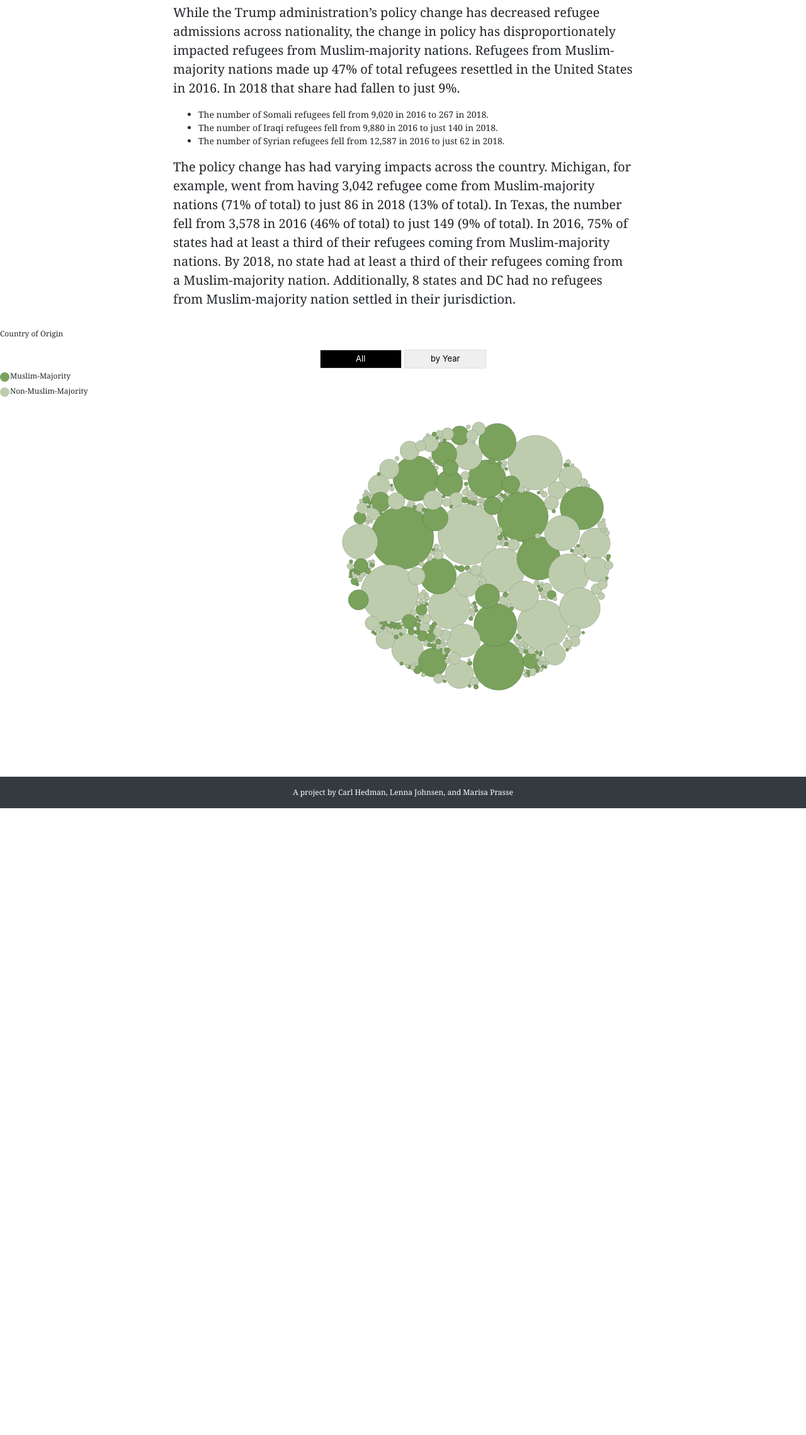
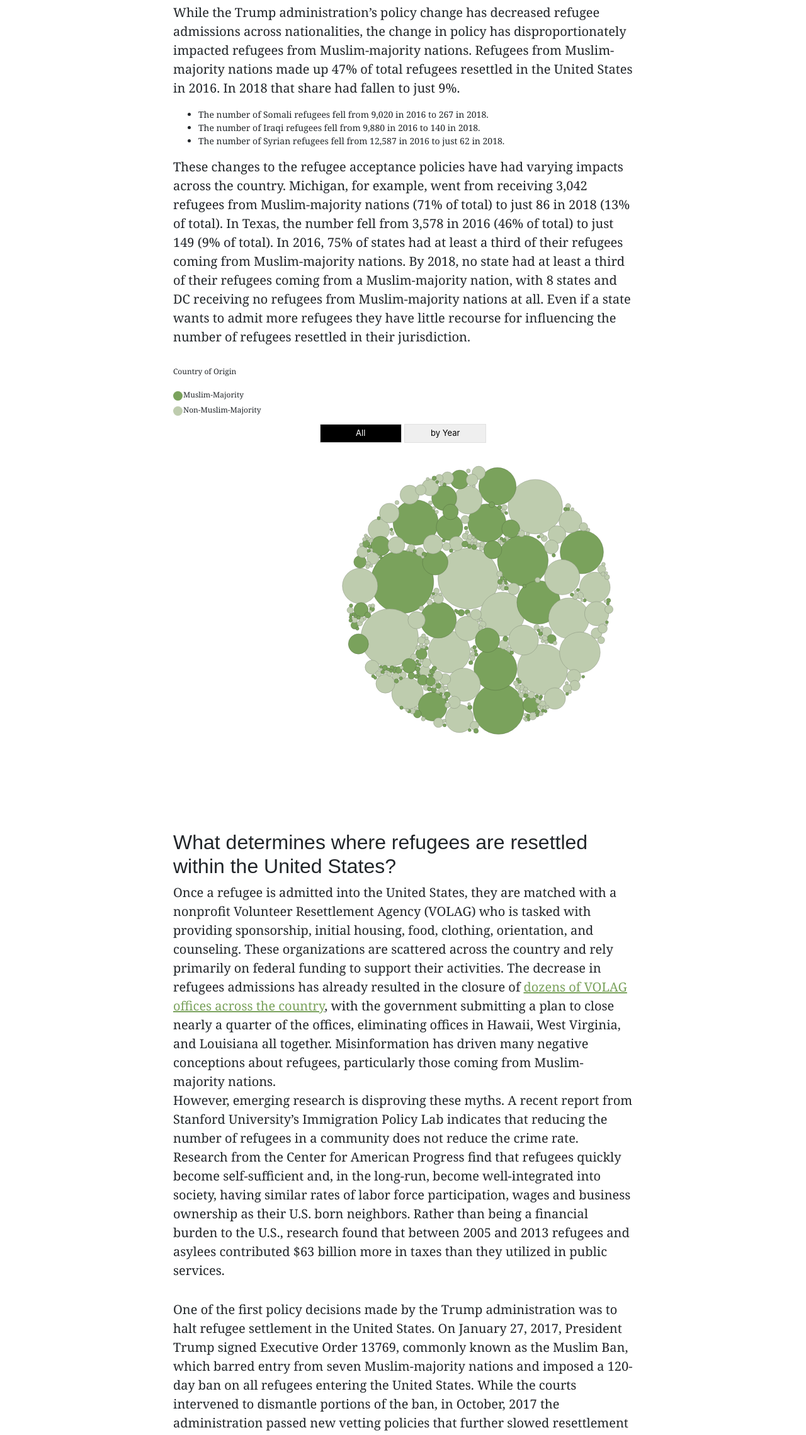
Before and after one commit to mprasse/bigDataClassProject, a website with bundled scripts: page index.html in a window 1280 px wide. Shown: the part 511-2789 px from the top of the page at 63% size. Before the commit the page ends 1794 px from the top, so only its background shows below. Built offline with nearby package versions, Linux system fonts and the light colour scheme.

Commit message:
Update index.html

```diff
--- a/index.html
+++ b/index.html
@@ -54,31 +54,27 @@
       <div class="row">
         <div class="col-lg-8 mx-auto">
           <h2>Countries of Origin</h2>
-          <p class="lead">While the Trump administration’s policy change has decreased refugee admissions across nationality, the change in policy has disproportionately
+          <p class="lead">While the Trump administration’s policy change has decreased refugee admissions across nationalities, the change in policy has disproportionately
             impacted refugees from Muslim-majority nations. Refugees from Muslim-majority nations made up 47% of total refugees resettled in the United States in 2016.
             In 2018 that share had fallen to just 9%.</p>
             <ul>
               <li>The number of Somali refugees fell from 9,020 in 2016 to 267 in 2018.</li>
-              <li>The number of Iraqi refugees fell from 9,880 in 2016 to just 140 in 2018.</li>
-              <li>The number of Syrian refugees fell from 12,587 in 2016 to just 62 in 2018. </li>
+              <li>The number of Iraqi refugees fell from 9,880 in 2016 to 140 in 2018.</li>
+              <li>The number of Syrian refugees fell from 12,587 in 2016 to just 62 in 2018.</li>
             </ul>
-            <p class="lead"> The policy change has had varying impacts across the country. Michigan, for example, went from having 3,042 refugee come from Muslim-majority nations
+            <p class="lead"> These changes to the refugee acceptance policies have had varying impacts across the country. Michigan, for example, went from receiving 3,042 refugees from Muslim-majority nations
               (71% of total) to just 86 in 2018 (13% of total). In Texas, the number fell from 3,578 in 2016 (46% of total) to just 149 (9% of total). In 2016, 75% of states had at
-              least a third of their refugees coming from Muslim-majority nations. By 2018, no state had at least a third of their refugees coming from a Muslim-majority nation.
-              Additionally, 8 states and DC had no refugees from Muslim-majority nation settled in their jurisdiction. </p>
+              least a third of their refugees coming from Muslim-majority nations. By 2018, no state had at least a third of their refugees coming from a Muslim-majority nation, with 8 states and DC receiving no refugees from Muslim-majority nations at all.
+              Even if a state wants to admit more refugees they have little recourse for influencing the number of refugees resettled in their jurisdiction. </p>
         </div>
       </div>
     </div>
   </section>
 
-
-
+   <div class="container">
+      <div class="row">
+        <div class="col-lg-8 mx-auto">
             <p>Country of Origin</p>
-          <div id="toolbar" style="text-align:center;">
-            <button href="#vis" id="all" class="button active">All</button>
-            <button href="#vis" id="year" class="button">by Year</button>
-          </div>
-
             <table>
                 <tr>
                   <th class="green-dot"></th>
@@ -89,6 +85,14 @@
                   <td>Non-Muslim-Majority</td>
                 </tr>
               </table>
+        </div>
+      </div>
+    </div>
+
+          <div id="toolbar" style="text-align:center;">
+            <button href="#vis" id="all" class="button active">All</button>
+            <button href="#vis" id="year" class="button">by Year</button>
+          </div>
 
           <div id="vis"></div>
 
@@ -100,6 +104,51 @@
         </div>
       </div>
     </div> -->
+
+    <section id="state-level">
+      <div class="container">
+        <div class="row">
+          <div class="col-lg-8 mx-auto">
+
+            <h2>What determines where refugees are resettled within the United States?</h2>
+            <p class="lead"> Once a refugee is admitted into the United States, they are matched with a nonprofit Volunteer Resettlement Agency (VOLAG)
+              who is tasked with providing sponsorship, initial housing, food, clothing, orientation, and counseling. These organizations are scattered
+              across the country and rely primarily on federal funding to support their activities. The decrease in refugees admissions has already resulted
+              in the closure of <a href="https://www.reuters.com/article/us-usa-immigration-refugees-exclusive/exclusive-dozens-of-refugee-resettlement-offices-to-close-as-trump-downsizes-program-idUSKCN1FY1EJ">dozens of VOLAG offices across the country</a>,
+              with the government submitting a plan to close nearly a quarter of the offices, eliminating offices in Hawaii, West Virginia, and Louisiana all together.
+              Misinformation has driven many negative conceptions about refugees, particularly those coming from Muslim-majority nations.
+              <br>
+              However, emerging research is disproving these myths. A recent report from Stanford University’s Immigration Policy Lab indicates that reducing
+              the number of refugees in a community does not reduce the crime rate. Research from the Center for American Progress find that refugees quickly become
+              self-sufficient and, in the long-run, become well-integrated into society, having similar rates of labor force participation, wages and business ownership
+              as their U.S. born neighbors. Rather than being a financial burden to the U.S., research found that between 2005 and 2013 refugees and asylees contributed $63 billion
+              more in taxes than they utilized in public services. <br/> </p>
+
+              <div id="id4"  style="text-align:center;"> </div>
+
+              <div class="container">
+                  <div class="row">
+                    <div class="col-lg-8 mx-auto">
+                        <p class="lead">    </p>
+                    </div>
+                  </div>
+              </div>
+
+              <p class="lead">
+                  One of the first policy decisions made by the Trump administration was to halt refugee settlement in the United States. On January 27, 2017, President Trump signed Executive Order 13769, commonly known as the Muslim Ban, which barred entry from seven Muslim-majority nations and
+                  imposed a 120-day ban on all refugees entering the United States. While the courts intervened to dismantle portions of the ban, in October, 2017 the administration passed new vetting policies that further slowed resettlement processes and imposed a new 90-day ban on 11 countries, including nine Muslim-Majority countries.<br />
+
+                  <br>
+                  These federal actions resulted in a dramatic slowdown in domestic refugee resettlement. Despite the 110,000 ceiling in 2017, the United States only resettled 53,716 refugees. In 2018, the Trump administration further reduced the cap to a nearly 40-year low of 45,000, and, over the course of the year, resettled less
+                  than half of that target (22,491). In 2019, the Trump Administration announced it would further reduce the cap to 30,000 refugees and, as of May 2019,<a href="http://www.wrapsnet.org/admissions-and-arrivals"> the country is well short of reaching that limit.
+                  These reductions in United States refugee resettlement are coming at a time when the number of refugees worldwide is growing. According to the UN High Commissioner for Refugees (UNCHR), the number of refugees globally nearly doubled between 2012 and 2017, from 10.4 million to 19.9 million over the five years. As a result the United States is further exacerbating the global refugee crisis.</a>
+                </p>
+          </div>
+        </div>
+      </div>
+    </section>
+
+
 
 
   <!-- Footer -->
```
Lines whose indentation alone changed are shown as unchanged.
